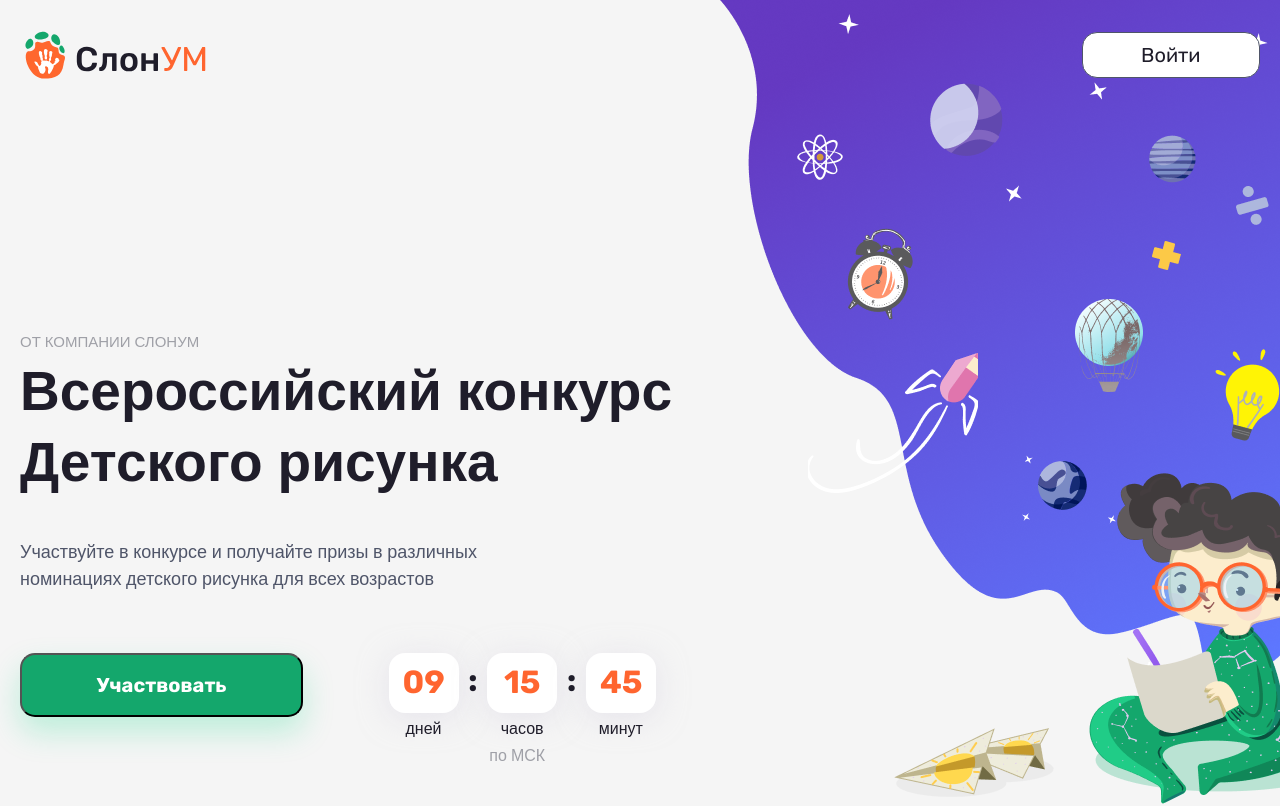
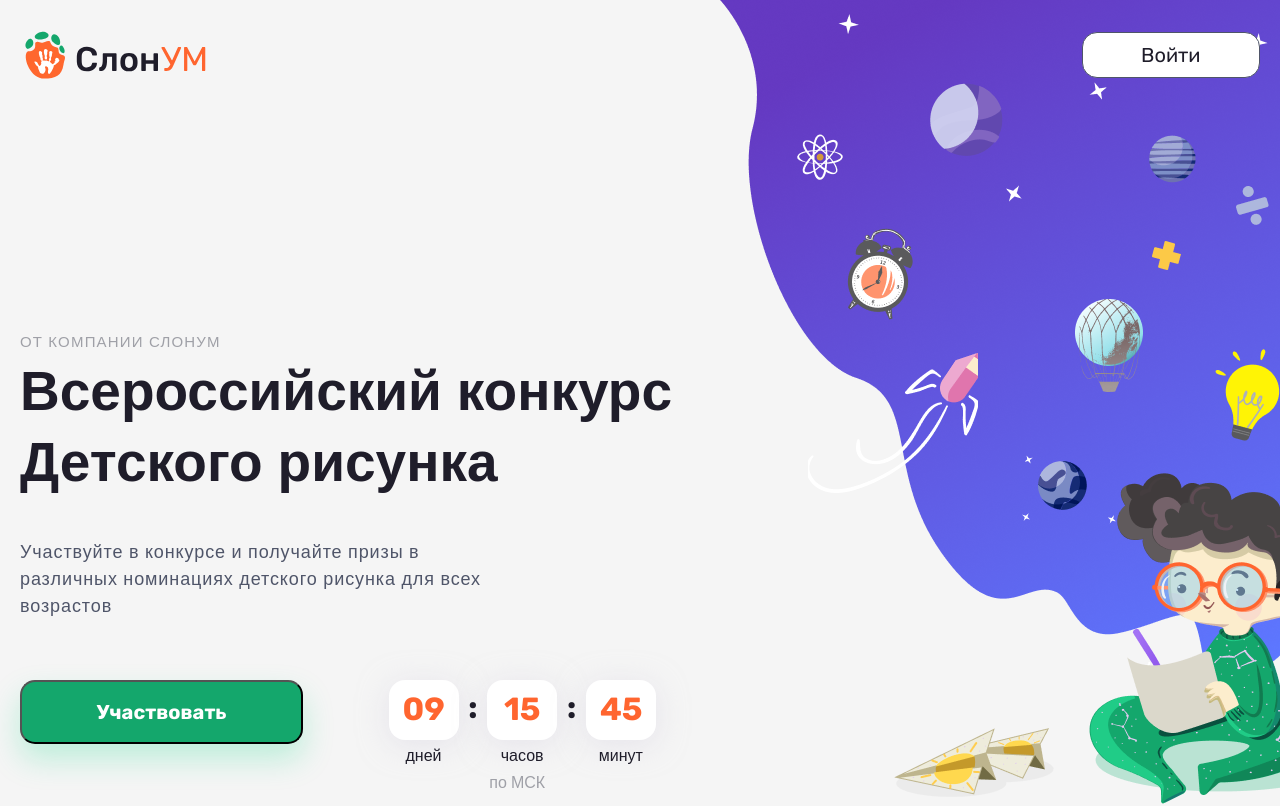
Before and after one commit to odinnadcatbl1/slonum, a React (Create React App) app: page / in a window 1280 px wide. Shown: the top 806 px of the page. Built offline with nearby package versions, Linux system fonts and the light colour scheme.

Commit message:
fixed styles in intro text

```diff
--- a/src/components/Intro/Intro.scss
+++ b/src/components/Intro/Intro.scss
@@ -14,6 +14,7 @@
     font-weight: 400;
     color: $additionalFontColor;
     text-transform: uppercase;
+    letter-spacing: 0.08em;
 }
 
 .intro__text-info {
@@ -24,6 +25,7 @@
     font-weight: 400;
     line-height: 1.5;
     color: $pointFontColor;
+    letter-spacing: 0.05em;
 }
 
 .intro__right {
```
